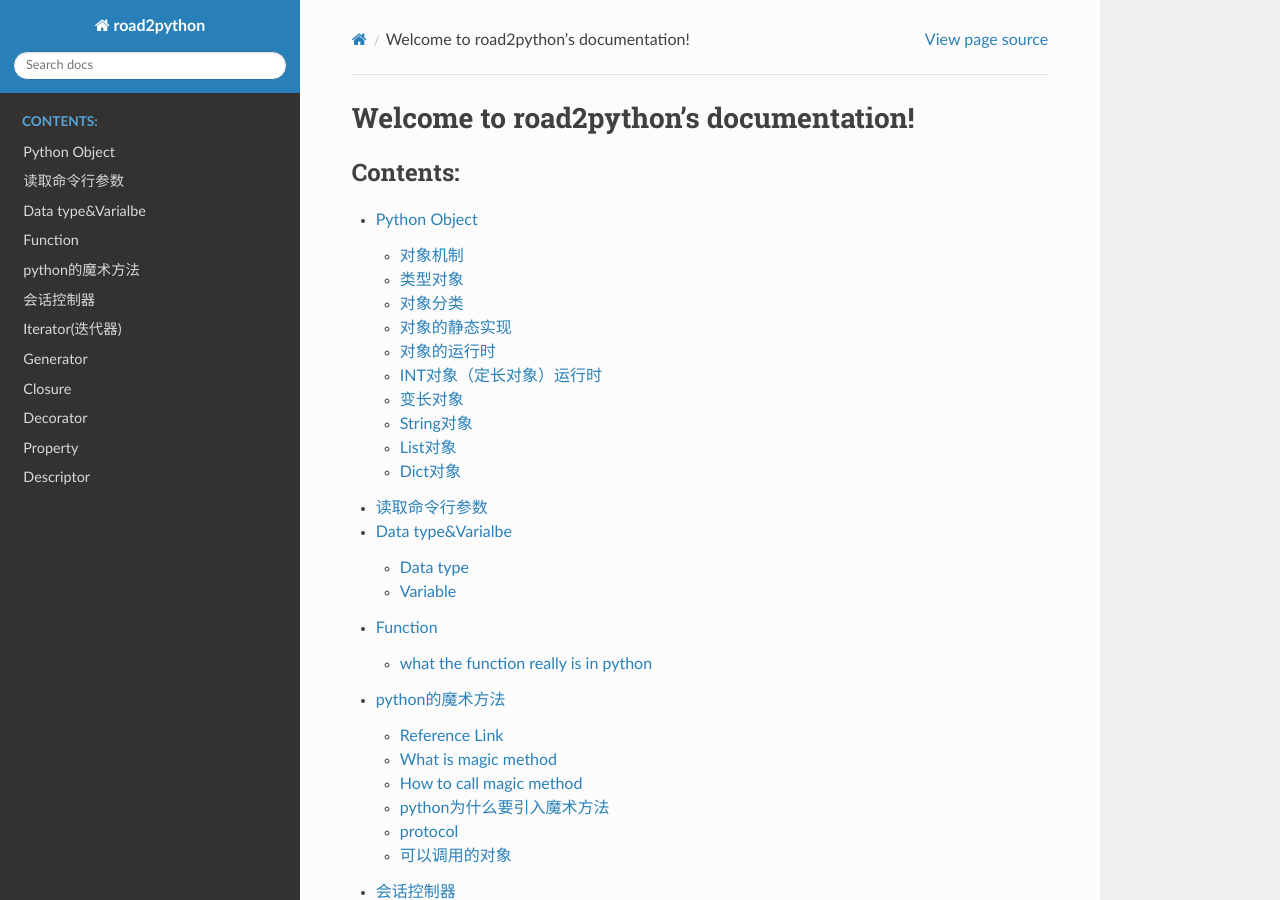
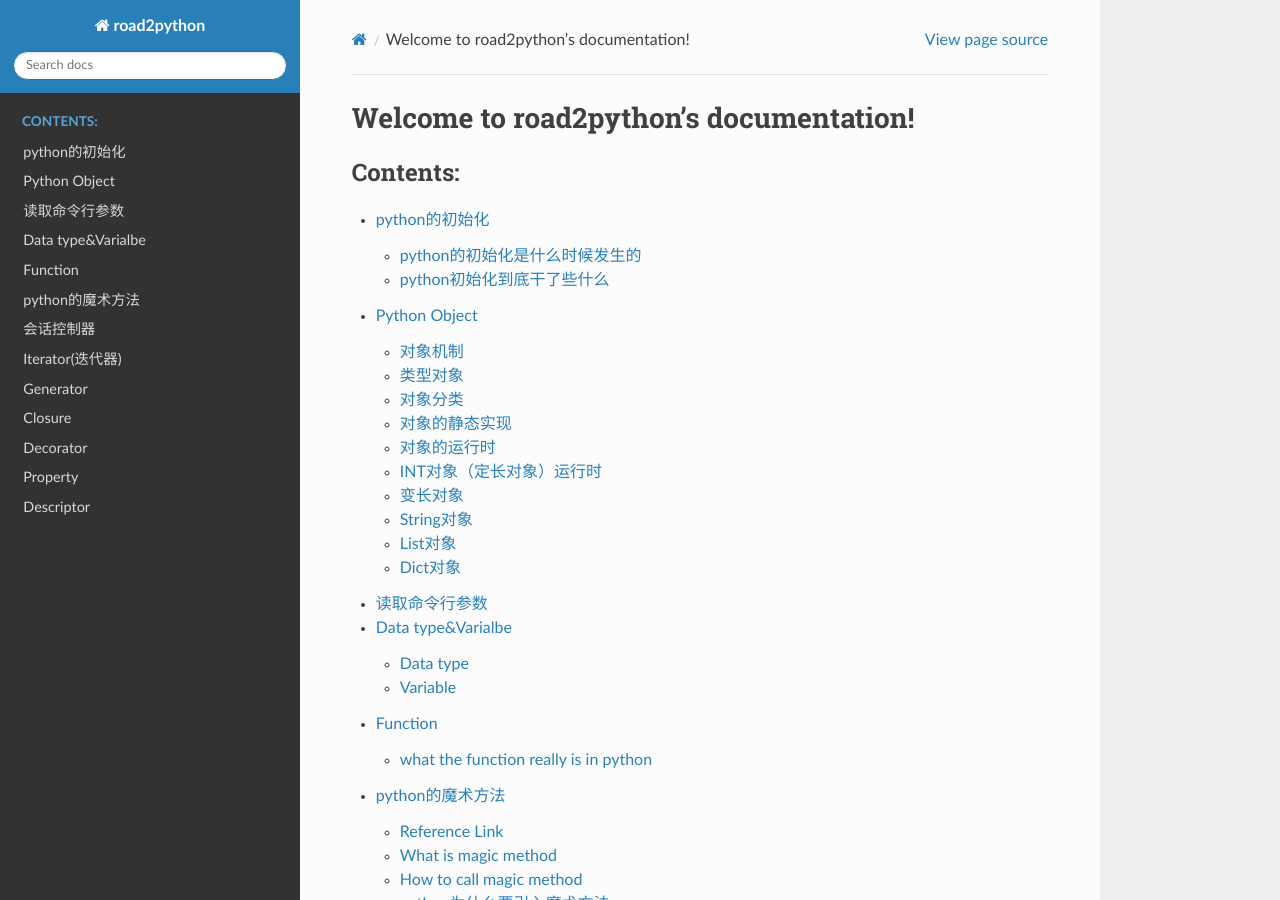
Before and after one commit to yiwenliu/rd2python, a Sphinx documentation site: the page built from source/index.rst, in a window 1280 px wide and 900 px high. Built offline with Sphinx 7.4.7 and the Read the Docs theme 2.0.0, drawn with Linux system fonts in a browser that asks for light colours; formulas are drawn with MathJax 3; part of the change alters nothing that is shown.

Commit message:
20180822

```diff
--- a/source/index.rst
+++ b/source/index.rst
@@ -10,6 +10,7 @@ Welcome to road2python's documentation!
    :maxdepth: 2
    :caption: Contents:
 
+   python-init
    object
    read-cmd-args
    data-type
--- /dev/null
+++ b/source/python-init.rst
@@ -0,0 +1,15 @@
+python的初始化
+================
+
+python的初始化是什么时候发生的
+------------------------------
+1. 在命令行输入python，进入>>>提示符，等待用户输入python命令时
+2. 运行$python xxx.py，而在xxx.py的第一条语句真正执行前
+
+python初始化到底干了些什么
+--------------------------
+1. 构建1个PyInterpreterState object
+2. 构建1个PyThreadState object
+3. 构建3个PyModuleObject："__builtin__", "__main__", "sys"。这三个字符串即是module object本身的module name（参看PyModule_New()的实现，p323），也是PyInterpreterState->modules所指向的Dict的key
+4. 构建1个PyFramObject，即，python虚拟机的执行环境，其中f_builtins, f_globals和f_locals三个namespace并非new(dict)，而是都指向了"__builtin__"或者"__main__"模块中的Dict对象。这种指向关系意味着，在一个code block执行过程中，如果修改了f_builtins, f_globals或者f_locals，其实是修改了PyInterpreterState->modules，进而有可能影响其他code block的执行环境的构建。
+5. 激活python虚拟机
```
